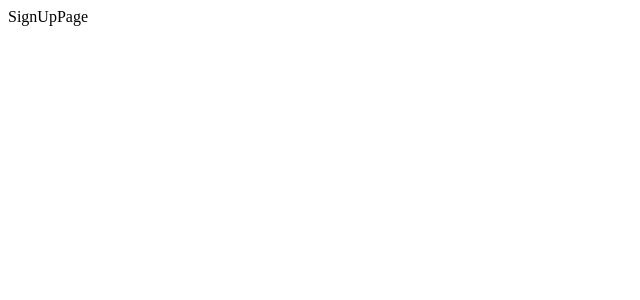
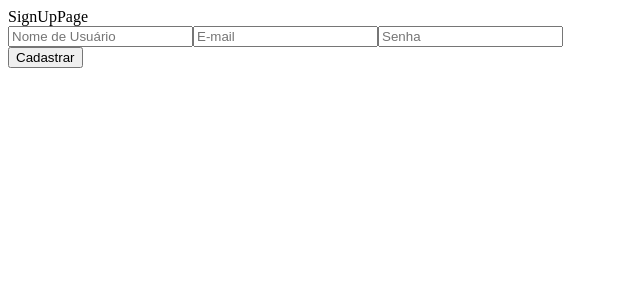
Before and after one commit to future4code/Vitoria-Mochovik, a React (Create React App) app in the folder semana12/projetoLabeddit/labeddit/: page /cadastro in a window 1280 px wide. Shown: the top 300 px of the page, without its empty margins (0-640 px from the left). Built offline with nearby package versions, Linux system fonts and the light colour scheme.

Commit message:
:package: Requisições de login e cadastro

```diff
--- /dev/null
+++ b/semana12/projetoLabeddit/labeddit/src/constants/urls.js
@@ -0,0 +1 @@
+export const BASE_URL = `https://labeddit.herokuapp.com`
--- /dev/null
+++ b/semana12/projetoLabeddit/labeddit/src/hooks/useProtectedPage.js
@@ -0,0 +1,16 @@
+import { useHistory} from 'react-router-dom'
+import { useLayoutEffect} from 'react'
+import { goToLogin } from '../routes/coordinator'
+
+
+const useProtectedPage = () => {
+    const history = useHistory()
+    useLayoutEffect(() => {
+        const token = localStorage.getItem('token')
+        if(!token){
+            goToLogin(history)
+        }
+    }, [history])
+}
+
+export default useProtectedPage
--- /dev/null
+++ b/semana12/projetoLabeddit/labeddit/src/hooks/useUnprotectedPage.js
@@ -0,0 +1,16 @@
+import { useHistory} from 'react-router-dom'
+import { useLayoutEffect} from 'react'
+import { goToFeed } from '../routes/coordinator'
+
+
+const useUnprotectedrotectedPage = () => {
+    const history = useHistory()
+    useLayoutEffect(() => {
+        const token = localStorage.getItem('token')
+        if(token){
+            goToFeed(history)
+        }
+    }, [history])
+}
+
+export default useUnprotectedrotectedPage
--- a/semana12/projetoLabeddit/labeddit/src/pages/FeedPage/FeedPage.js
+++ b/semana12/projetoLabeddit/labeddit/src/pages/FeedPage/FeedPage.js
@@ -1,6 +1,8 @@
 import React from 'react'
+import useProtectedPage from '../../hooks/useProtectedPage'
 
 const FeedPage = () => {
+    useProtectedPage()
     return(
         <div>
             FeedPage
--- a/semana12/projetoLabeddit/labeddit/src/pages/LoginPage/LoginForm.js
+++ b/semana12/projetoLabeddit/labeddit/src/pages/LoginPage/LoginForm.js
@@ -2,14 +2,17 @@ import React, {useState} from 'react'
 import useForm from '../../hooks/useForm'
 import { useHistory } from 'react-router-dom'
 import LoginPage from './LoginPage'
+import {login} from '../../services/user'
 
 const LoginForm = () => {
-    const [form, onChange, clear] = useForm({ email: "", password: ""})
+    const [form, onChange, clear] = useForm({ email: "", password: "" })
     const history = useHistory()
 
     const onSubmitForm = (event) => {
         event.preventDefault()
+        login(form, clear, history)
     }
+
 
     return(
         <div>
--- a/semana12/projetoLabeddit/labeddit/src/pages/LoginPage/LoginPage.js
+++ b/semana12/projetoLabeddit/labeddit/src/pages/LoginPage/LoginPage.js
@@ -1,12 +1,14 @@
 import React from 'react'
+import useUnprotectedrotectedPage from '../../hooks/useUnprotectedPage'
 import LoginForm from './LoginForm'
 
 const LoginPage = () => {
+    useUnprotectedrotectedPage()
     return(
         <div>
             LoginPage
             <LoginForm />
-            <button> Cadastrar</button>
+            <button> Cadastrar </button>
         </div>
     )
 }
--- a/semana12/projetoLabeddit/labeddit/src/pages/PostDetailsPage/PostDetailsPage.js
+++ b/semana12/projetoLabeddit/labeddit/src/pages/PostDetailsPage/PostDetailsPage.js
@@ -1,6 +1,8 @@
 import React from 'react'
+import useProtectedPage from '../../hooks/useProtectedPage'
 
 const PostDetailsPage = () => {
+    useProtectedPage()
     return(
         <div>
             PostDetailsPage
--- /dev/null
+++ b/semana12/projetoLabeddit/labeddit/src/pages/SignUpPage/SignUpForm.js
@@ -0,0 +1,50 @@
+import React from 'react'
+import { useHistory } from 'react-router-dom'
+import useForm from '../../hooks/useForm'
+import {signUp} from '../../services/user'
+
+const SignUpForm = () => {
+    const history = useHistory()
+    const [form, onChange, clear] = useForm({  username: "", email: "", password: "",})
+
+    const onSubmitForm = (event) => {
+        event.preventDefault()
+        console.log("requisicao", form)
+        signUp(form, clear, history)
+    }
+    return(
+        <form onSubmit={onSubmitForm}>
+            <div>
+                <input
+                    name={"username"}
+                    value={form.username}
+                    onChange={onChange}
+                    placeholder={"Nome de Usuário"}
+                    required
+                    type={"username"}
+                />
+                <input
+                    name={"email"}
+                    value={form.email}
+                    onChange={onChange}
+                    placeholder={"E-mail"}
+                    required
+                    type={"email"}
+                />
+                <input
+                    name={"password"}
+                    value={form.password}
+                    onChange={onChange}
+                    placeholder={"Senha"}
+                    required
+                    type={"password"}
+                />
+            </div>
+            <button
+                type={"submit"}
+            > Cadastrar </button>
+        </form>
+    )
+}
+
+export default SignUpForm
--- a/semana12/projetoLabeddit/labeddit/src/pages/SignUpPage/SignUpPage.js
+++ b/semana12/projetoLabeddit/labeddit/src/pages/SignUpPage/SignUpPage.js
@@ -1,9 +1,13 @@
 import React from 'react'
+import useUnprotectedrotectedPage from '../../hooks/useUnprotectedPage'
+import SignUpForm from './SignUpForm'
 
 const SignUpPage = () => {
+    useUnprotectedrotectedPage()
     return(
         <div>
             SignUpPage
+            <SignUpForm />
         </div>
     )
 }
--- /dev/null
+++ b/semana12/projetoLabeddit/labeddit/src/services/user.js
@@ -0,0 +1,28 @@
+import axios from "axios"
+import { BASE_URL } from '../constants/urls'
+import {goToFeed} from '../routes/coordinator'
+
+
+export const login = (body, clear, history) => {
+    axios.post(`${BASE_URL}/users/login`, body)
+        .then((res) => {
+            localStorage.setItem("token", res.data.token)
+            clear()
+            goToFeed(history)
+        })
+        .catch((err) => {
+            console.log("Erro no login, por favor tente novamente")
+        })
+}
+
+export const signUp = (body, clear, history) => {
+    axios.post(`${BASE_URL}/users/signup`, body)
+        .then((res) => {
+            localStorage.setItem("token", res.data.token)
+            clear()
+            goToFeed(history)
+        })
+        .catch((err) => {
+          console.log("Erro no cadastro", err.message)
+        })
+}
```
